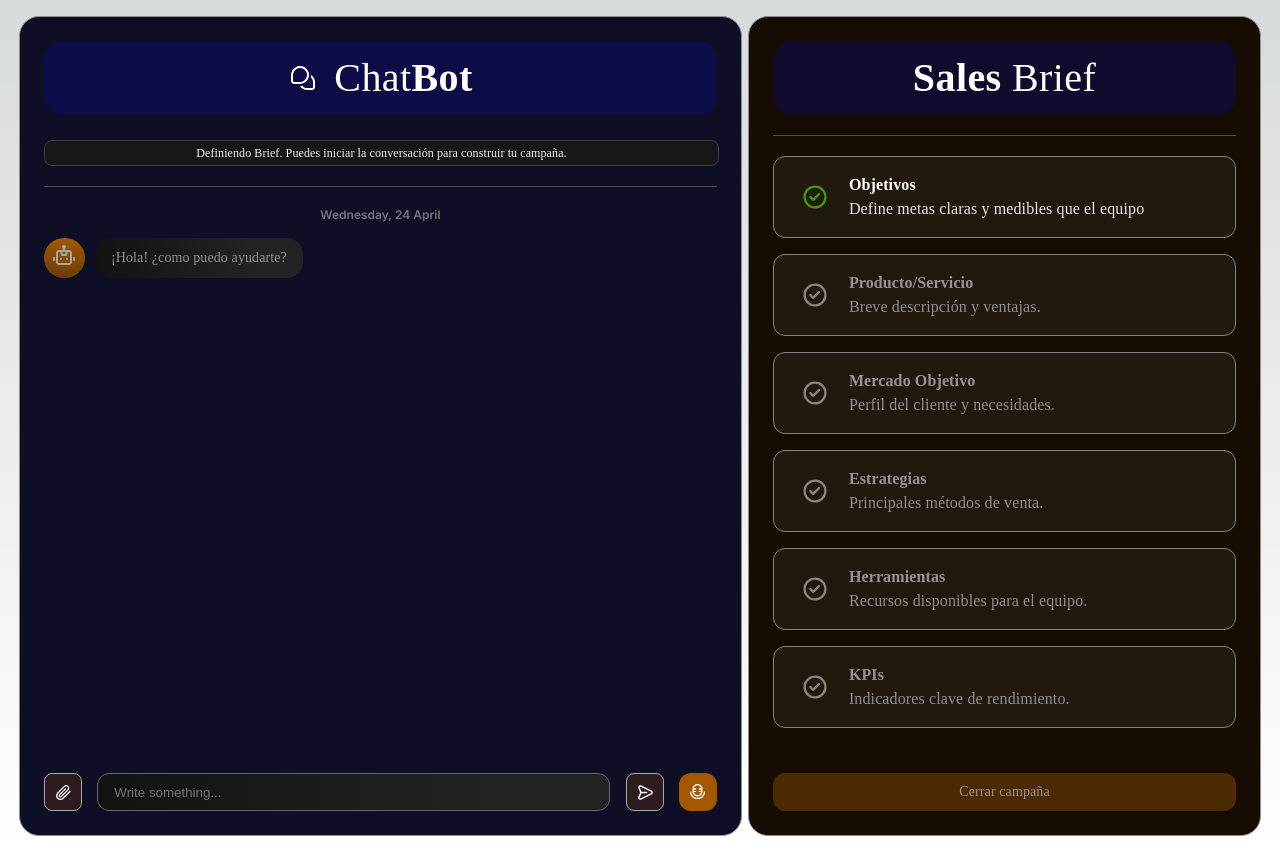
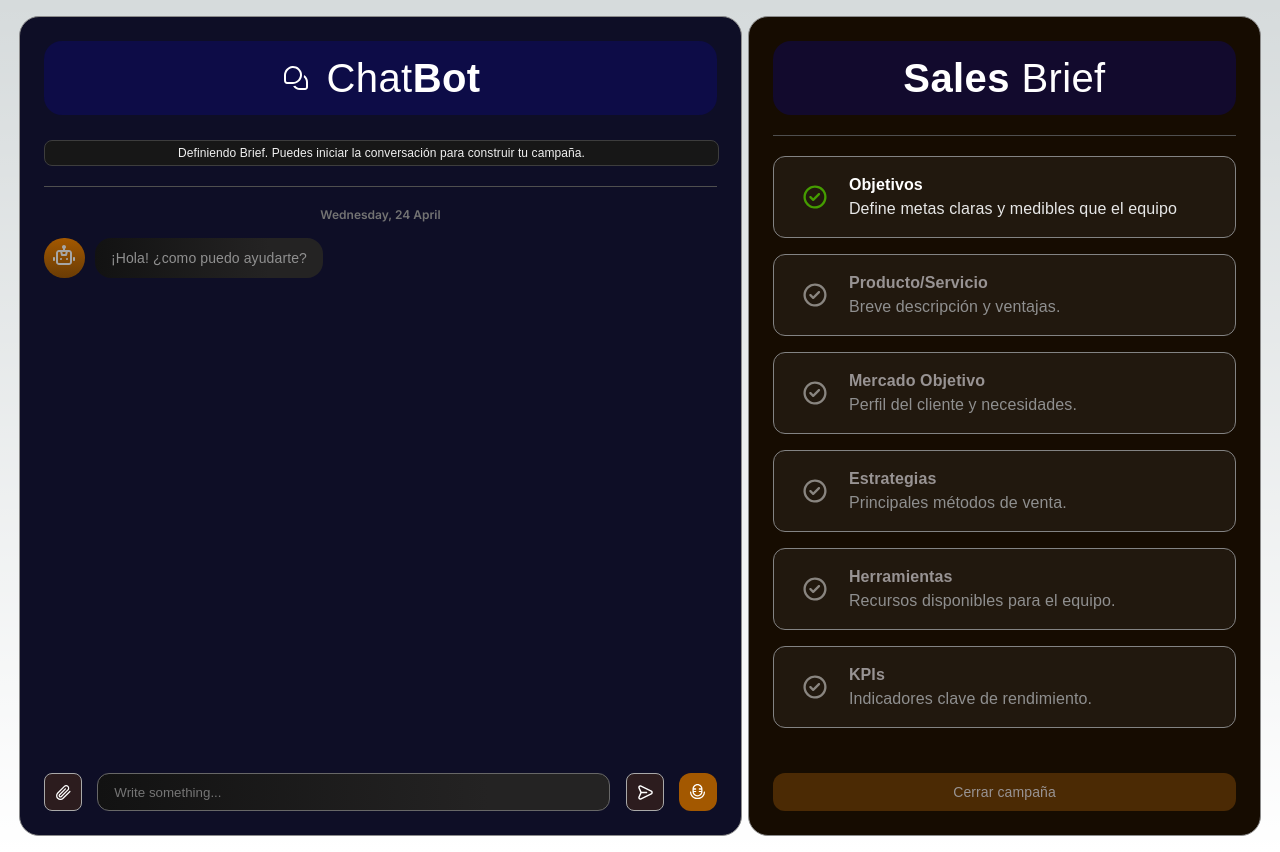
Before and after one commit to stra-ia/business-simulation-front, a Next.js app: page /chat in a window 1280 px wide. Built offline with nearby package versions, Linux system fonts and the light colour scheme.

Commit message:
Refactor CSS styles in multiple files

```diff
--- /dev/null
+++ b/src/app/_document.tsx
@@ -0,0 +1,27 @@
+import Document, { Html, Head, Main, NextScript } from "next/document";
+
+class MyDocument extends Document {
+  render() {
+    return (
+      <Html>
+        <Head>
+          <link
+            rel="preload"
+            href="https://fonts.googleapis.com/css2?family=Poppins:ital,wght@0,100;0,200;0,300;0,400;0,500;0,600;0,700;0,800;0,900;1,100;1,200;1,300;1,400;1,500;1,600;1,700;1,800;1,900&family=Questrial&display=swap"
+            as="style"
+          />
+          <link
+            href="https://fonts.googleapis.com/css2?family=Poppins:ital,wght@0,100;0,200;0,300;0,400;0,500;0,600;0,700;0,800;0,900;1,100;1,200;1,300;1,400;1,500;1,600;1,700;1,800;1,900&family=Questrial&display=swap"
+            rel="stylesheet"
+          />
+        </Head>
+        <body>
+          <Main />
+          <NextScript />
+        </body>
+      </Html>
+    );
+  }
+}
+
+export default MyDocument;
--- a/src/app/brief/Brief.module.css
+++ b/src/app/brief/Brief.module.css
@@ -11,18 +11,17 @@
   border-radius: 20px;
   justify-content: space-between;
   opacity: 0px;
-    border: 0.5px solid #8C8C8C
-
+  border: 0.5px solid #8c8c8c;
 }
 
 .briefHeader {
-    width: Fill (675px)px;
-    height: Hug (92px)px;
+  width: Fill (675px) px;
+  height: Hug (92px) px;
   padding: 15px 60px 15px 60px;
   gap: 16px;
   border-radius: 18px;
   opacity: 0px;
-    background-color: #0A08934D;
+  background-color: #0a08934d;
   margin-bottom: 20px;
   display: flex;
   flex-direction: row;
@@ -30,9 +29,9 @@
   justify-content: center;
 }
 
-.briefHeader p{
-    color: #FFFFFF;
-    font-family: Poppins;
+.briefHeader p {
+  color: #ffffff;
+
   font-size: 40px;
   font-weight: 400;
   line-height: 44px;
@@ -41,7 +40,6 @@
 }
 
 .briefHeader p > span {
-    font-family: Poppins;
   font-size: 40px;
   font-weight: 600;
   line-height: 44px;
@@ -57,7 +55,7 @@
   width: 30px;
 }
 
-.briefHeaderTextContainer{
+.briefHeaderTextContainer {
   display: flex;
   flex-direction: column;
 }
--- a/src/app/brief/BriefBody.module.css
+++ b/src/app/brief/BriefBody.module.css
@@ -18,8 +18,7 @@
 .hr {
   height: 0px;
   border: none;
-    border-top: 1px solid #4F4F4F;
-
+  border-top: 1px solid #4f4f4f;
 }
 
 .briefDisclaimer {
@@ -33,7 +32,7 @@
   gap: 10px;
   border-radius: 8px;
   opacity: 0px;
-    border: 1px solid #3D3D3D;
+  border: 1px solid #3d3d3d;
   background: #171717;
   margin: 10px 0px 20px;
   justify-content: center;
@@ -41,13 +40,12 @@
 }
 
 .briefDisclaimer span {
-    font-family: Poppins;
   font-size: 12px;
   font-weight: 500;
   line-height: 24px;
   letter-spacing: 0.0075em;
   text-align: left;
-    color: #F1F1F1;
+  color: #f1f1f1;
 }
 
 .briefFooter {
@@ -57,7 +55,6 @@
   display: flex;
   align-items: center;
 }
-
 
 .closeCampaignButton {
   /* width: fit-content; */
@@ -74,13 +71,12 @@
   border: none;
 }
 
-.closeCampaignButton p{
+.closeCampaignButton p {
   text-align: center;
   justify-items: center;
   align-self: center;
   color: #989393;
 
-    font-family: Poppins;
   font-size: 14px;
   font-weight: 400;
   line-height: 24px;
@@ -95,7 +91,7 @@
   gap: 10px;
   border-radius: 12px !important;
   opacity: 0px;
-    background: #7A4201;
+  background: #7a4201;
   display: flex;
   flex-direction: column;
   justify-content: center;
@@ -103,29 +99,28 @@
   border: none;
 }
 
-.closeCampaignButtonActive:hover{
+.closeCampaignButtonActive:hover {
   background-color: #5c310133;
 }
 
-.closeCampaignButtonActive p{
+.closeCampaignButtonActive p {
   text-align: center;
   justify-items: center;
   align-self: center;
-    color: #FFFFFF;
+  color: #ffffff;
 
-    font-family: Poppins;
   font-size: 14px;
   font-weight: 400;
   line-height: 24px;
   letter-spacing: 0.0075em;
 }
 
-.cardsContainer{
+.cardsContainer {
   display: flex;
   flex-direction: column;
 
-    width: Fill (468px)px;
-    height: Hug (584px)px;
+  width: Fill (468px) px;
+  height: Hug (584px) px;
   gap: 16px;
   opacity: 0px;
 }
--- a/src/app/brief/BriefCard.module.css
+++ b/src/app/brief/BriefCard.module.css
@@ -1,15 +1,13 @@
-
-
 .card {
   display: flex;
   flex-direction: row;
   border-radius: 12px;
   color: white;
-    background-color: #8383831A;
+  background-color: #8383831a;
   border: 0.5px solid #838383;
 
-    width: Fill (468px)px;
-    height: Hug (84px)px;
+  width: Fill (468px) px;
+  height: Hug (84px) px;
   padding: 16px;
   gap: 16px;
   opacity: 0px;
@@ -26,7 +24,7 @@
   opacity: 1;
 }
 
-.cardIcon{
+.cardIcon {
   opacity: 0.5;
 }
 
@@ -36,7 +34,6 @@
 }
 
 .cardTitle {
-    font-family: Poppins;
   font-size: 16px;
   font-weight: 600 !important;
   line-height: 24px;
@@ -46,7 +43,6 @@
 }
 
 .cardTitleDone {
-    font-family: Poppins;
   font-size: 16px;
   font-weight: 600 !important;
   line-height: 24px;
@@ -56,7 +52,6 @@
 }
 
 .cardDescription {
-    font-family: Poppins;
   font-size: 16px;
   font-weight: 400 !important;
   line-height: 24px;
@@ -66,7 +61,6 @@
 }
 
 .cardDescriptionDone {
-    font-family: Poppins;
   font-size: 16px;
   font-weight: 400;
   line-height: 24px;
--- a/src/app/brief/BriefResume.module.css
+++ b/src/app/brief/BriefResume.module.css
@@ -1,13 +1,13 @@
-.resumeSection{
+.resumeSection {
   display: flex;
   flex-direction: column;
   gap: 5px;
   margin-bottom: 5px;
-    border-bottom: 1px solid #4F4F4F;
+  border-bottom: 1px solid #4f4f4f;
   padding: 0px 0px 5px 0px;
 }
 
-.resumeSectionMore{
+.resumeSectionMore {
   padding: 0px 0px 5px 0px;
   display: flex;
   flex-direction: column;
@@ -17,7 +17,7 @@
 
 .resumeSectionTitle {
   color: #ffffff;
-    font-family: Poppins;
+
   font-size: 16px;
   font-weight: 600;
   line-height: 24px;
@@ -26,11 +26,10 @@
 }
 
 .resumeSectionDescription {
-    font-family: Poppins;
   font-size: 16px;
   font-weight: 400;
   line-height: 24px;
   letter-spacing: 0.0075em;
   text-align: left;
-    color: #BBBBBB;
+  color: #bbbbbb;
 }
--- a/src/app/chatbox/Chatbox.module.css
+++ b/src/app/chatbox/Chatbox.module.css
@@ -11,18 +11,17 @@
   border-radius: 20px;
   justify-content: space-between;
   opacity: 0px;
-    border: 0.5px solid #8C8C8C
-
+  border: 0.5px solid #8c8c8c;
 }
 
 .chatBotHeader {
-    width: Fill (675px)px;
-    height: Hug (92px)px;
+  width: Fill (675px) px;
+  height: Hug (92px) px;
   padding: 15px 60px 15px 60px;
   gap: 16px;
   border-radius: 18px;
   opacity: 0px;
-    background-color: #0A08934D;
+  background-color: #0a08934d;
   margin-bottom: 15px;
   display: flex;
   flex-direction: row;
@@ -30,9 +29,9 @@
   justify-content: center;
 }
 
-.chatBotHeader p{
-    color: #FFFFFF;
-    font-family: Poppins;
+.chatBotHeader p {
+  color: #ffffff;
+
   font-size: 40px;
   font-weight: 400;
   line-height: 44px;
@@ -41,7 +40,6 @@
 }
 
 .chatBotHeader p > span {
-    font-family: Poppins;
   font-size: 40px;
   font-weight: 600;
   line-height: 44px;
@@ -57,7 +55,7 @@
   width: 30px;
 }
 
-.chatBotHeaderTextContainer{
+.chatBotHeaderTextContainer {
   display: flex;
   flex-direction: column;
 }
--- a/src/app/chatbox/ChatboxBody.module.css
+++ b/src/app/chatbox/ChatboxBody.module.css
@@ -28,8 +28,7 @@
   /* border: 1px solid #4F4F4F */
   height: 0px;
   border: none;
-    border-top: 1px solid #4F4F4F;
-
+  border-top: 1px solid #4f4f4f;
 }
 
 .briefDisclaimer {
@@ -43,7 +42,7 @@
   gap: 10px;
   border-radius: 8px;
   opacity: 0px;
-    border: 1px solid #3D3D3D;
+  border: 1px solid #3d3d3d;
   background: #171717;
   margin: 10px 0px 20px;
   justify-content: center;
@@ -51,13 +50,12 @@
 }
 
 .briefDisclaimer span {
-    font-family: Poppins;
   font-size: 12px;
   font-weight: 500;
   line-height: 24px;
   letter-spacing: 0.0075em;
   text-align: left;
-    color: #F1F1F1;
+  color: #f1f1f1;
 }
 
 .dateSpan {
@@ -88,7 +86,7 @@
   min-width: 41px;
   gap: 0px;
   opacity: 0px;
-    background: linear-gradient(180deg, #A35800 0%, #6A3C05 100%);
+  background: linear-gradient(180deg, #a35800 0%, #6a3c05 100%);
   position: relative;
   margin-right: 10px;
 }
@@ -110,7 +108,7 @@
   color: #909090;
   margin: 15px 0px;
   align-self: flex-start;
-    font-family: Poppins;
+
   font-size: 14px;
   font-weight: 400;
   line-height: 24px;
@@ -129,11 +127,11 @@
   gap: 16px;
   border-radius: 16px;
   opacity: 0px;
-    background: #0A089380;
+  background: #0a089380;
   margin: 15px 0px;
-    color: #EFEFEF;
+  color: #efefef;
   align-self: flex-end;
-    font-family: Poppins;
+
   font-size: 14px;
   font-weight: 400;
   line-height: 24px;
@@ -147,11 +145,11 @@
   gap: 16px;
   border-radius: 16px;
   opacity: 0px;
-    background: #0A089380;
+  background: #0a089380;
   margin: 15px 0px;
-    color: #EFEFEF;
+  color: #efefef;
   align-self: flex-end;
-    font-family: Poppins;
+
   font-size: 14px;
   font-weight: 400;
   line-height: 10px;
@@ -167,9 +165,9 @@
 .file {
   border-radius: 12px;
   padding: 2px;
-    border:none;
-    overflow:none !important;
-    margin:0;
+  border: none;
+  overflow: none !important;
+  margin: 0;
   width: 305px;
   height: 320px;
   scrollbar-width: none;
--- a/src/app/globals.css
+++ b/src/app/globals.css
@@ -83,6 +83,7 @@
 body {
   max-width: 100vw;
   overflow-x: hidden;
+  font-family: "Poppins", sans-serif !important;
 }
 
 body {
@@ -99,9 +100,18 @@
   color: inherit;
   text-decoration: none;
 }
+h1 {
+  font-family: "Questrial", sans-serif;
+}
 
 @media (prefers-color-scheme: dark) {
   html {
     color-scheme: dark;
   }
 }
+
+.poppins-regular {
+  font-family: "Poppins", sans-serif;
+  font-weight: 400;
+  font-style: normal;
+}
```
Lines whose indentation alone changed are shown as unchanged.
